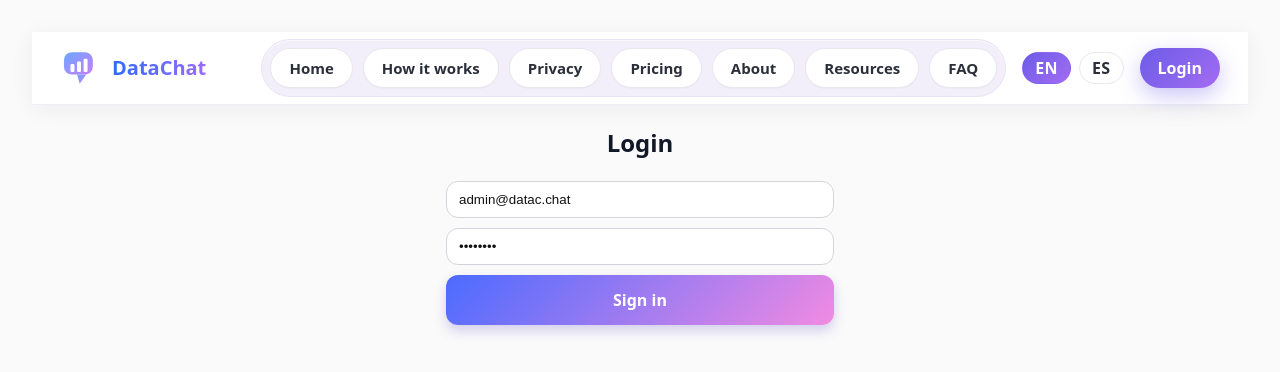
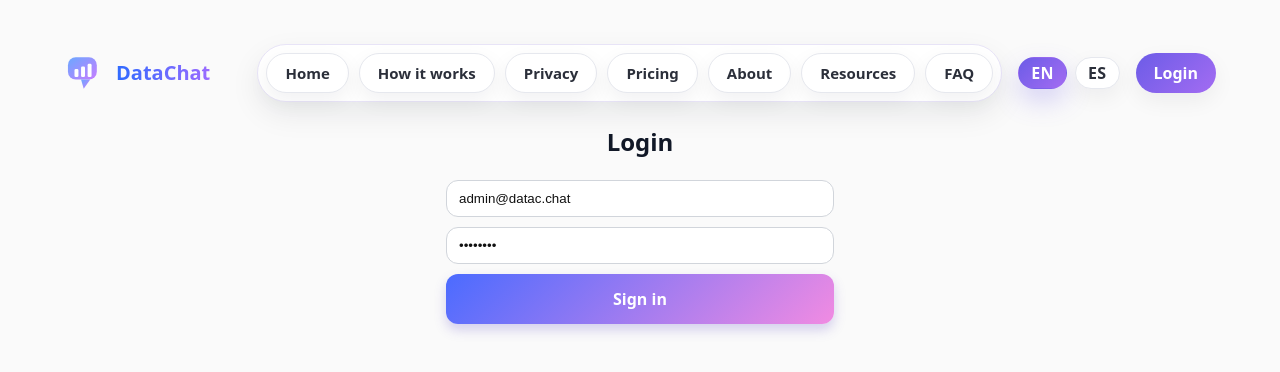
Before and after one commit to jcramonp/DataChat, a React (Vite) app in the folder frontend/: page /login in a window 1280 px wide. Shown: the top 372 px of the page. Built offline with nearby package versions, Linux system fonts and the light colour scheme.

Commit message:
Windows size navbar Update NavBar.css

```diff
--- a/frontend/src/components/NavBar.css
+++ b/frontend/src/components/NavBar.css
@@ -129,3 +129,58 @@
   .nav-inner{ grid-template-columns: 1fr auto auto; gap: 10px; }
   .nav-center{ display:none; }
 }
+/* === FULL-WIDTH + FLOATING LOOK === */
+
+/* 1) La barra ya no pinta fondo ni borde: queda “transparente” */
+.dc-nav{
+  position: sticky; top: 0; z-index: 50;
+  background: transparent;          /* antes: var(--nav-bg) */
+  border-bottom: none;               /* antes: 1px solid */
+  box-shadow: none;                  /* antes: var(--nav-shadow) */
+}
+
+/* 2) Contenedor ocupa 100% del viewport */
+.nav-inner{
+  height: var(--nav-h);
+  display: grid;
+  grid-template-columns: 1fr auto 1fr;
+  align-items: center;
+  gap: 16px;
+  width: 100%;                       /* antes: max-width + margin */
+  max-width: none;
+  margin: 0;
+  padding: 12px 32px;                /* más “aire” a los lados */
+}
+
+/* 3) El rail y los pills flotan sobre el fondo */
+.seg-rail{
+  background: #fff;                  /* mantiene tableta blanca del rail */
+  border: 1px solid var(--rail-border);
+  padding: 8px;
+  border-radius: 999px;
+  box-shadow:
+    0 12px 30px rgba(17, 24, 39, .08),    /* sombra exterior (flota) */
+    inset 0 1px 0 rgba(255,255,255,.6);
+}
+
+/* 4) Botones/idiomas/login también con sombra sutil */
+.nav-pill,
+.lang-pill,
+.btn-gradient,
+.role-badge{
+  box-shadow: 0 8px 22px rgba(17,24,39,.06);
+}
+
+.nav-pill.active, .nav-pill[aria-current="page"],
+.lang-pill.active{
+  box-shadow: 0 12px 26px rgba(108, 92, 231, .25);
+}
+
+/* 5) Empujar el bloque derecho hacia la esquina */
+.nav-right{ justify-content: flex-end; gap: 10px; }
+
+/* 6) En móviles, sigue flotando pero ocultamos el rail por espacio */
+@media (max-width: 900px){
+  .nav-inner{ grid-template-columns: 1fr auto auto; padding: 10px 16px; }
+  .nav-center{ display: none; }
+}
```
